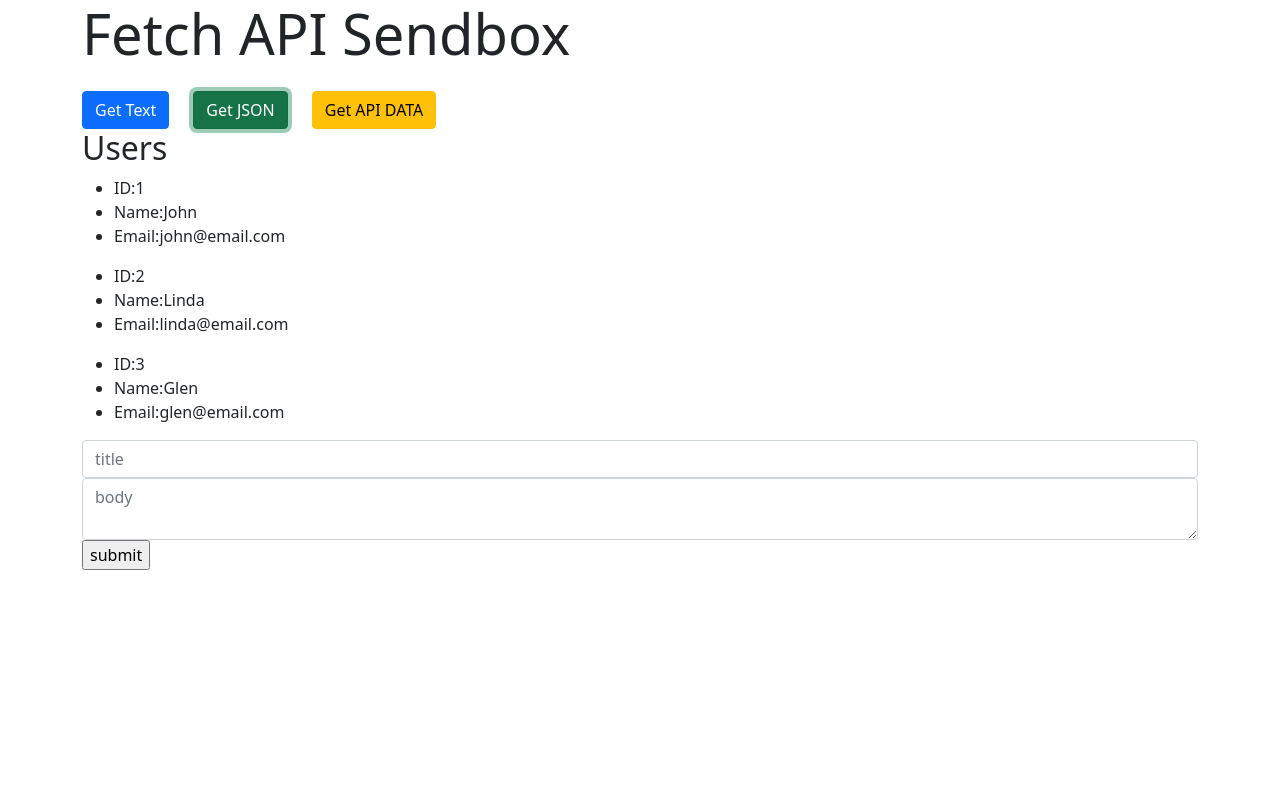
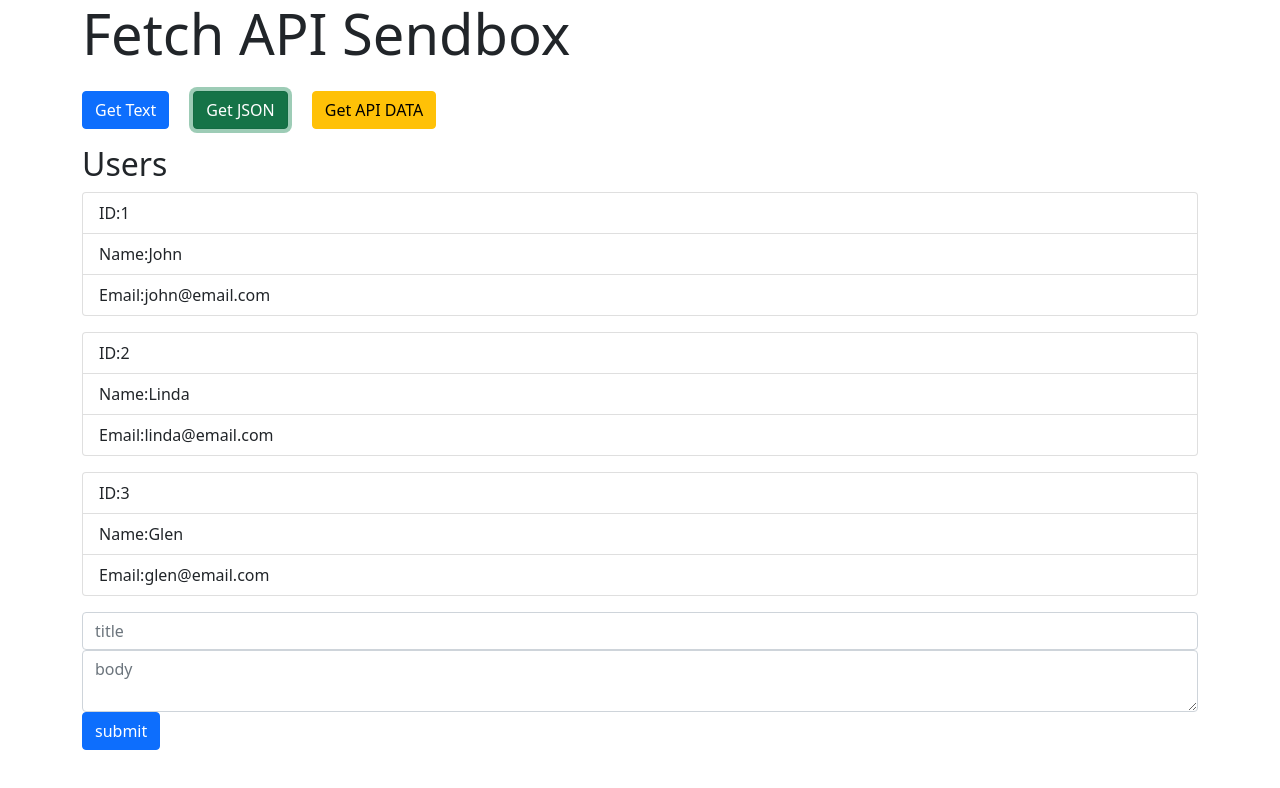
Before and after one commit to tnyandoro/Complimentor-API, a website built with webpack: page src/index.html in a window 1280 px wide. Both pictures are taken after a click on the button "Get JSON". Built offline with nearby package versions, Linux system fonts and the light colour scheme.

Commit message:
Add margins

```diff
--- a/src/index.html
+++ b/src/index.html
@@ -15,7 +15,7 @@
   <body>
     <div class="container">
       <h1 class="display-4 mb-4">Fetch API Sendbox</h1>
-      <div class="d-flex">
+      <div class="d-flex mb-3">
         <button class="btn btn-primary me-4" id="getText">Get Text</button>
         <button class="btn btn-success me-4" id="getUsers">Get JSON</button>
         <button class="btn btn-warning me-4" id="getPosts">Get API DATA</button>
@@ -28,7 +28,7 @@
         <div class="form-group">
           <textarea id="body" placeholder="body" class="form-control"></textarea>
         </div>
-        <input type="submit" value="submit" />
+        <input type="submit" value="submit" class="btn btn-primary"/>
       </form>
     </div>
 
--- a/src/index.js
+++ b/src/index.js
@@ -26,10 +26,10 @@ function getUsers() {
     let output = `<h2>Users</h2>`;
     data.forEach((user) => {
       output += `
-      <ul>
-      <li>ID:${user.id}</li>
-      <li>Name:${user.name}</li>
-      <li>Email:${user.email}</li>
+      <ul class="list-group mb-3">
+        <li class="list-group-item">ID:${user.id}</li>
+        <li class="list-group-item">Name:${user.name}</li>
+        <li class="list-group-item">Email:${user.email}</li>
       </ul>
       `;
     });
```
